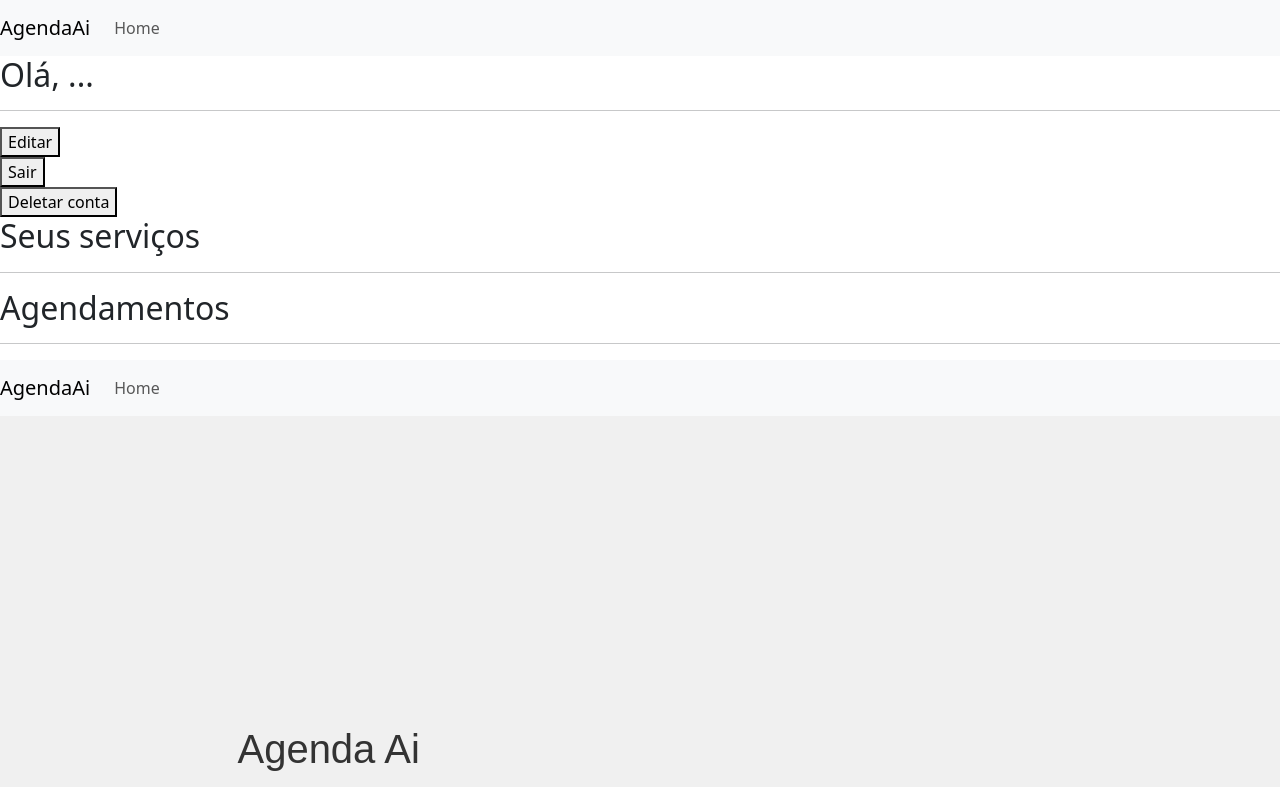
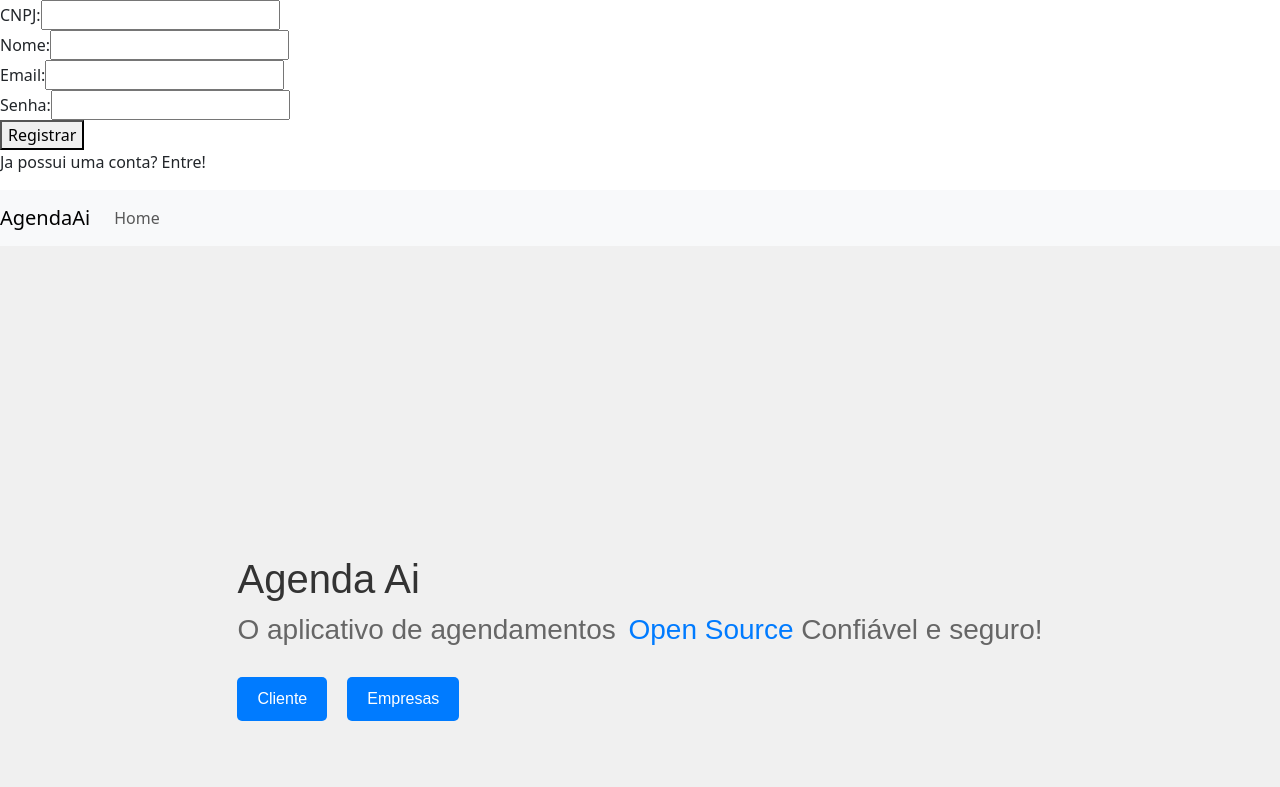
Before and after one commit to Gebarito/AgendaAi-APP, an Angular app: page /business in a window 1280 px wide. Shown: the top 787 px of the page. Built offline with nearby package versions, Linux system fonts and the light colour scheme.

Commit message:
feat: Corrige apresentacao diego

```diff
--- a/src/app/components/business/business.component.html
+++ b/src/app/components/business/business.component.html
@@ -1,8 +1,7 @@
 <router-outlet></router-outlet>
-<app-navbar></app-navbar>
 
 <div class="customer-container">
-    <div class="data-container" *ngIf="!authService.isInSession()">
+    <div class="data-container" *ngIf="authService.isInSession()">
         <div class="login" *ngIf="haveAccount">
             <form>
                 <div>
@@ -39,7 +38,7 @@
         </div>
         <p (click)="toggleRegister()"> {{this.haveAccount ? 'Cadastre-se agora!' : 'Ja possui uma conta? Entre!'}}</p>
     </div>
-    <div class="already-logged-in" *ngIf="authService.isInSession()">
+    <div class="already-logged-in" *ngIf="!authService.isInSession()">
         <div class="user-data">
             <h2>Olá, ...</h2>
             <hr>
--- a/src/app/components/customer/customer.component.html
+++ b/src/app/components/customer/customer.component.html
@@ -1,6 +1,4 @@
 <router-outlet></router-outlet>
-<app-navbar></app-navbar>
-
 <div class="customer-container">
     <div class="data-container" *ngIf="authService.isInSession()">
         <div class="login" *ngIf="haveAccount">
--- a/src/app/components/customer/customer.component.ts
+++ b/src/app/components/customer/customer.component.ts
@@ -43,6 +43,7 @@ export class CustomerComponent {
         customer.cpf === this.cpf
       ){
         this.authservice.login('customer', customer);
+        console.log('Entrou');
       }
     });
   }
@@ -58,6 +59,7 @@ export class CustomerComponent {
       cep: this.cep,
       address: this.address,
     }).subscribe();
+    console.log('Entrou')
   }
 
   toggleRegister() {
--- a/src/app/components/home/home.component.html
+++ b/src/app/components/home/home.component.html
@@ -15,10 +15,20 @@
         </h3>
       </div>
         <div class="buttons-container">
-          <p (click)="redirectToComponent('customer')">Cliente</p>
-          <p (click)="redirectToComponent('business')">Empresas</p>
+          <p (click)="redirectToComponent('login-customer')">Cliente</p>
+          <p (click)="redirectToComponent('login-business')">Empresas</p>
         </div>
       </div>
+      <!-- LOGIN -->
+      <!-- Clientes -->
+      <div class="login" *ngIf="getStep()=='login-customer'">
+        <app-customer></app-customer>
+      </div>
+      <!-- Empresas -->
+      <div class="login" *ngIf="getStep()=='login-business'">
+        <app-business></app-business>
+      </div>
+
       <!-- BUSCAR SERVICOS - CLIENTES -->
       <div class="customer-data" *ngIf="getStep()=='customer'">
         <h2>Busque serviços</h2>
--- a/src/environments/environment.development.ts
+++ b/src/environments/environment.development.ts
@@ -1,3 +1,3 @@
 export const environment = {
-    api: `https://ec2-54-237-197-180.compute-1.amazonaws.com`,
+    api: `http://ec2-54-208-187-107.compute-1.amazonaws.com/`,
 };
--- a/src/environments/environment.ts
+++ b/src/environments/environment.ts
@@ -1,3 +1,3 @@
 export const environment = {
-    api: 'https://ec2-54-237-197-180.compute-1.amazonaws.com',
+    api: `http://ec2-54-208-187-107.compute-1.amazonaws.com/`,
 };
```
